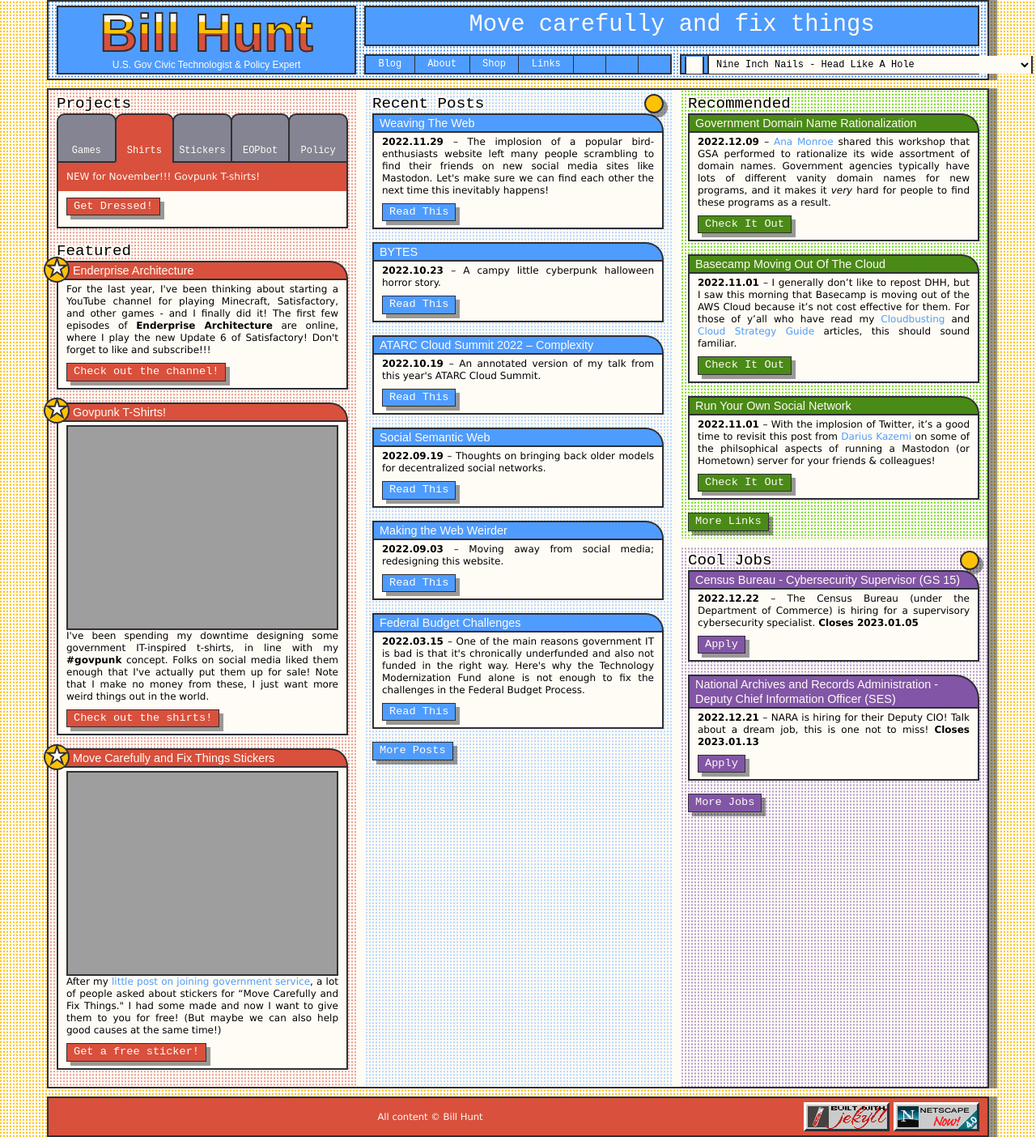
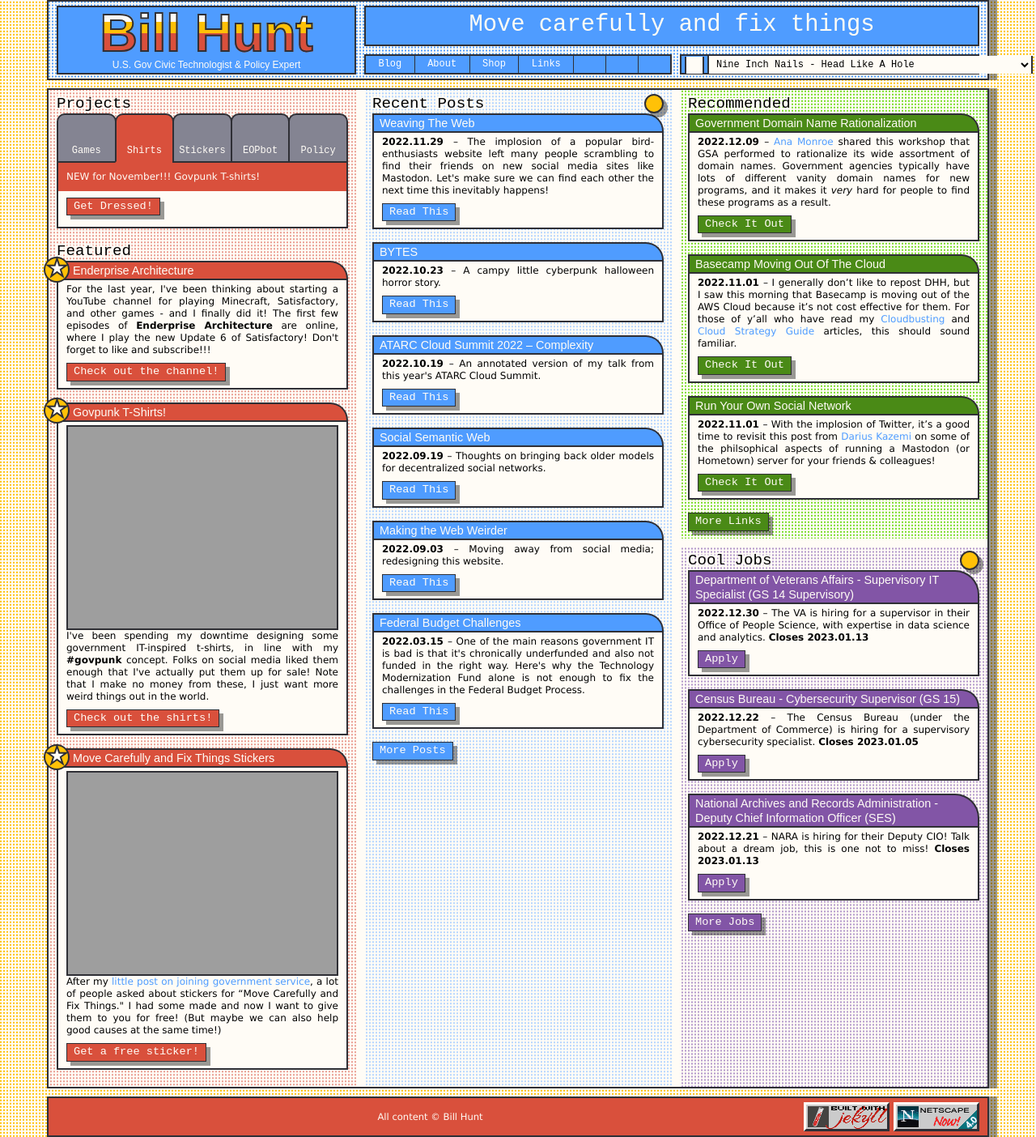
Before and after one commit to krusynth/billhunt.dev, a Jekyll site: the page built from index.md, in a window 1280 px wide. Shown: the whole page at 81% size. Built offline with Jekyll 4.4.1, drawn with Linux system fonts in a browser that asks for light colours; some web fonts are replaced.

Commit message:
Update jobs.

```diff
--- a/_data/jobs.yml
+++ b/_data/jobs.yml
@@ -1,3 +1,9 @@
+- title: Department of Veterans Affairs - Supervisory IT Specialist (GS 14 Supervisory)
+  url: https://www.usajobs.gov/job/697462600
+  date: 2022-12-30
+  closes: 2023-01-13
+  content: The VA is hiring for a supervisor in their Office of People Science, with expertise in data science and analytics.
+
 - title: Census Bureau - Cybersecurity Supervisor (GS 15)
   url: https://www.usajobs.gov/job/696282100
   date: 2022-12-22
```
